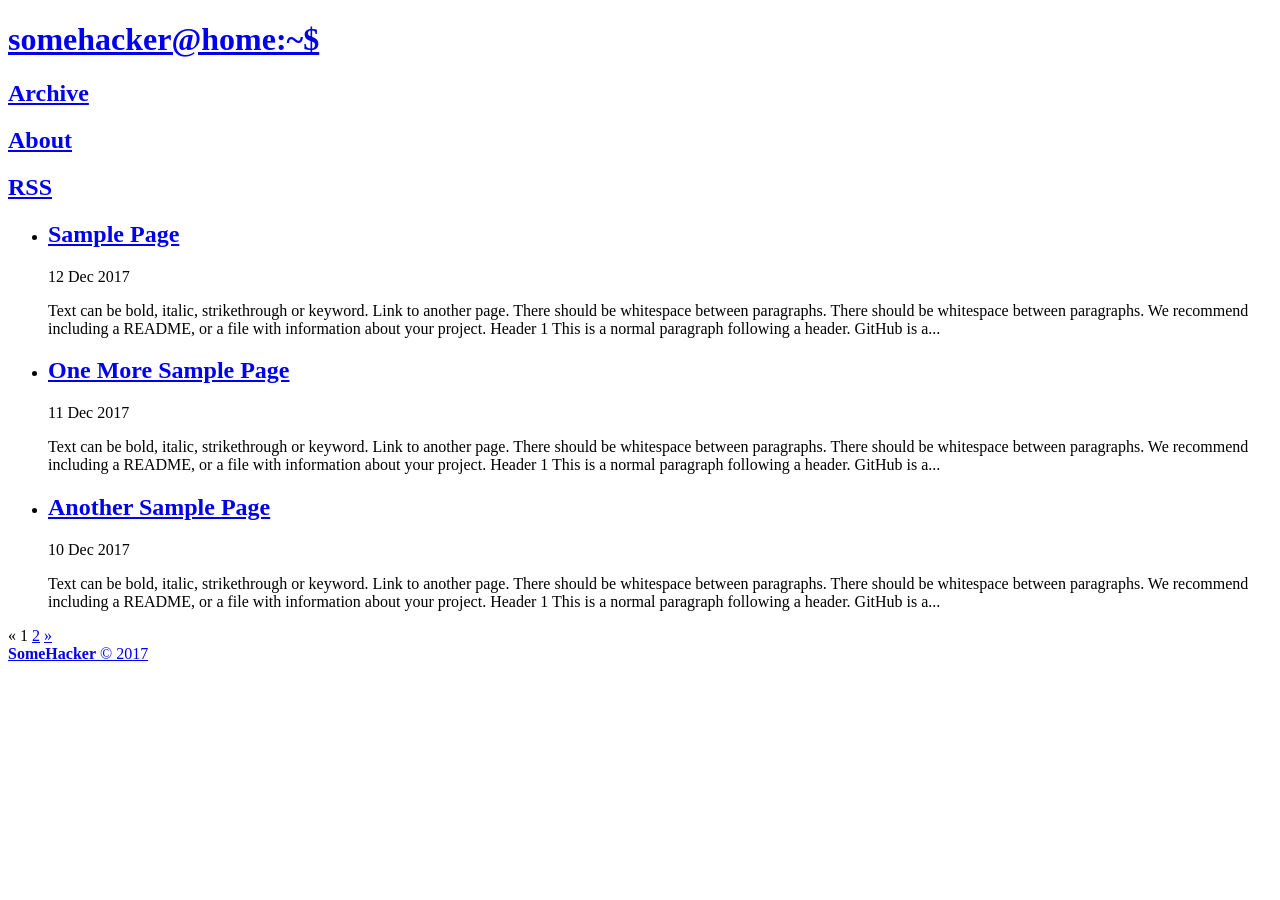
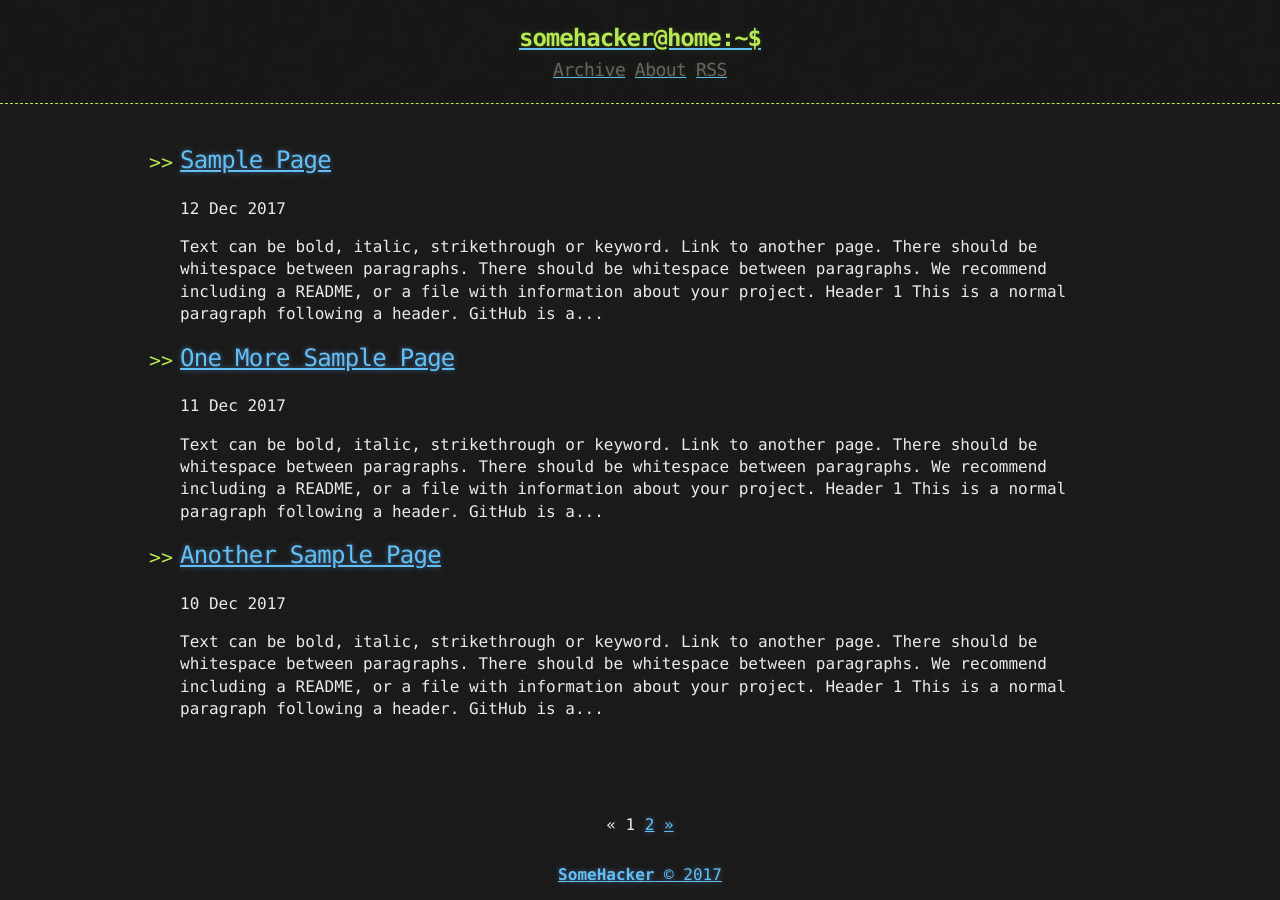
Before and after one commit to tocttou/hacker-blog, a Jekyll site: the page built from index.html, in a window 1280 px wide. Built offline with Jekyll 4.4.1, drawn with Linux system fonts in a browser that asks for light colours; the list of posts is cut into pages by our own code.

Commit message:
added demo link and fixed main.css link

```diff
--- a/_config.yml
+++ b/_config.yml
@@ -27,7 +27,6 @@ plugins:
   - jekyll-paginate
   - jekyll-sitemap
 
-google_analytics: "UA-67838485-1"
 # Custom variables
 owner : "SomeHacker"
 year : "2017"
--- a/_includes/head.html
+++ b/_includes/head.html
@@ -5,7 +5,7 @@
 
   <title>{%if page.title %}{{ page.title }}{% else %}{{ site.title }}{% endif %}</title>
 
-  <link rel="stylesheet" href="{{ "css/main.css " | prepend: site.baseurl }}">
+  <link rel="stylesheet" href="{%if site.url %}{{ "/css/main.css" | prepend: site.url }}{% else %}{{ "/css/main.css" }}{% endif %}">
 
   <link href="/atom.xml" type="application/atom+xml" rel="alternate" title="ATOM Feed" /> {% seo %}
 </head>
--- a/_includes/header.html
+++ b/_includes/header.html
@@ -1,6 +1,6 @@
 <header>
   <div>
-    <a href="/">
+    <a href="{%if site.url %}{{ site.url }}{% else %}{{ "/" }}{% endif %}">
     {% assign owner_first_name = site.owner | split: " " %}
     <h1>{{ owner_first_name[0] | downcase }}@home:~$</h1>
     </a>
--- a/_includes/links.html
+++ b/_includes/links.html
@@ -1,3 +1,3 @@
-<a href="/archive"><h2 class="header-link">Archive</h2></a>
-<a href="/about"><h2 class="header-link">About</h2></a>
-<a href="/atom.xml"><h2 class="header-link">RSS</h2></a>
+<a href="{%if site.url %}{{ "/archive" | prepend: site.url }}{% else %}{{ "/archive" }}{% endif %}"><h2 class="header-link">Archive</h2></a>
+<a href="{%if site.url %}{{ "/about" | prepend: site.url }}{% else %}{{ "/about" }}{% endif %}"><h2 class="header-link">About</h2></a>
+<a href="{%if site.url %}{{ "/atom.xml" | prepend: site.url }}{% else %}{{ "/atom.xml" }}{% endif %}"><h2 class="header-link">RSS</h3></a>
```
Also changed, not shown: README.md.
